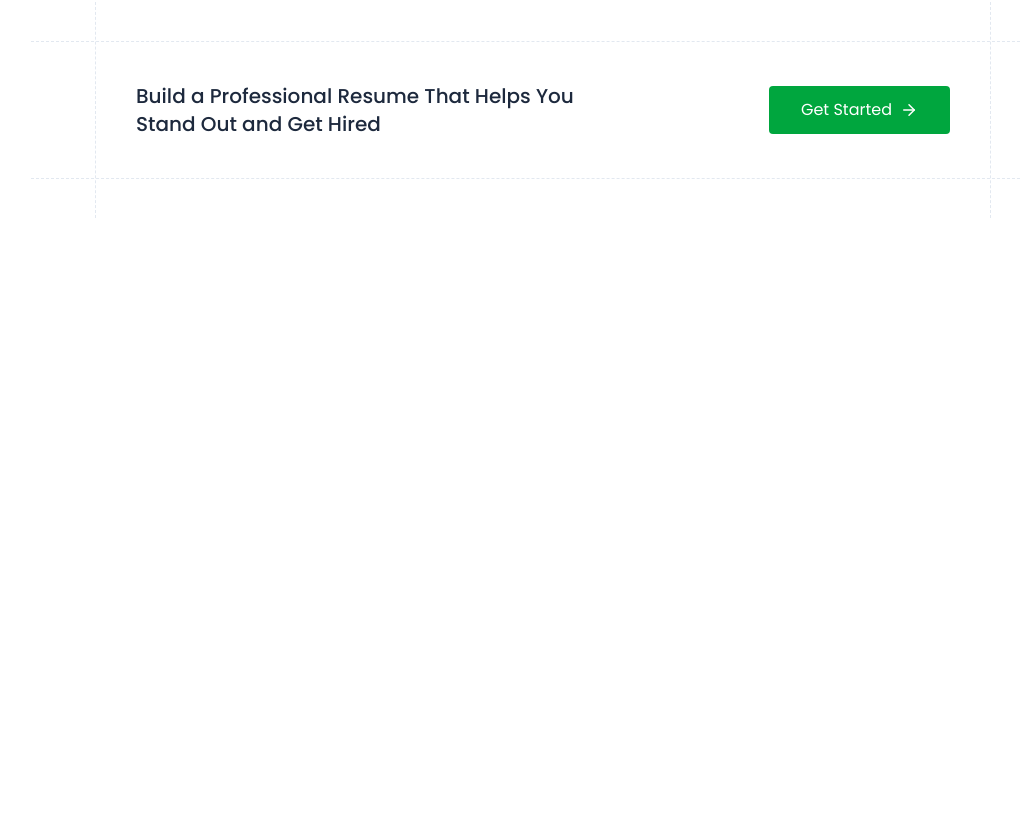
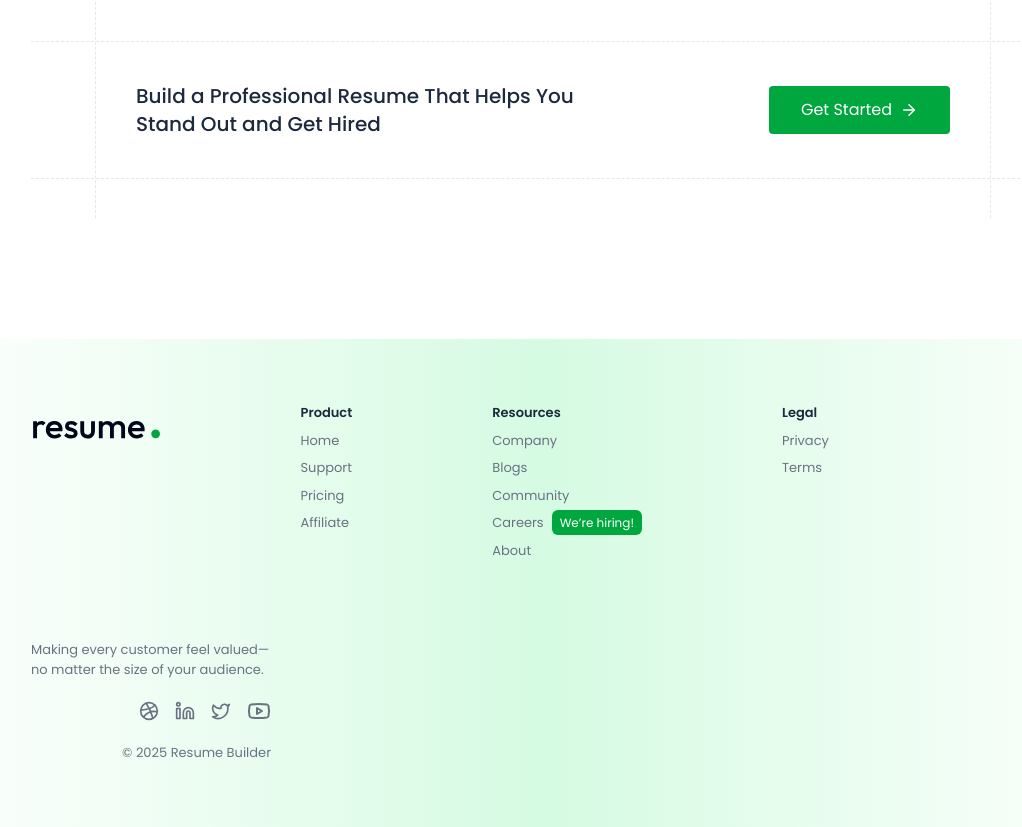
Before and after one commit to UjjwalShakeya/resume_builder, a React (Vite) app in the folder client/: page / in a window 1280 px wide. Shown: the part 2131-2958 px from the top of the page, without its empty margins (97-1119 px from the left). Before the commit the page ends 2349 px from the top, so only its background shows below. Built offline with nearby package versions, Linux system fonts and the light colour scheme.

Commit message:
feat(ui): add Footer component, align theme colors, update content, and complete Home page UI

```diff
--- /dev/null
+++ b/client/src/components/home/Footer.jsx
@@ -0,0 +1,86 @@
+
+const Footer = () => {
+    return (
+
+        <>
+            <footer className="flex flex-wrap justify-center lg:justify-between overflow-hidden gap-10 md:gap-20 py-16 px-6 md:px-16 lg:px-24 xl:px-32 text-[13px] text-gray-500 bg-gradient-to-r from-white via-green-200/60 to-white mt-40">
+                <div className="flex flex-wrap items-start gap-10 md:gap-[60px] xl:gap-[140px]">
+                    <a href="#">
+                        <img src="/logo.svg" alt="logo"  className="h-11 w-auto" />
+                    </a>
+                    <div>
+                        <p className="text-slate-800 font-semibold">Product</p>
+                        <ul className="mt-2 space-y-2">
+                            <li><a href="/" className="hover:text-green-600 transition">Home</a></li>
+                            <li><a href="/" className="hover:text-green-600 transition">Support</a></li>
+                            <li><a href="/" className="hover:text-green-600 transition">Pricing</a></li>
+                            <li><a href="/" className="hover:text-green-600 transition">Affiliate</a></li>
+                        </ul>
+                    </div>
+                    <div>
+                        <p className="text-slate-800 font-semibold">Resources</p>
+                        <ul className="mt-2 space-y-2">
+                            <li><a href="/" className="hover:text-green-600 transition">Company</a></li>
+                            <li><a href="/" className="hover:text-green-600 transition">Blogs</a></li>
+                            <li><a href="/" className="hover:text-green-600 transition">Community</a></li>
+                            <li><a href="/" className="hover:text-green-600 transition">Careers<span className="text-xs text-white bg-green-600 rounded-md ml-2 px-2 py-1">We’re hiring!</span></a></li>
+                            <li><a href="/" className="hover:text-green-600 transition">About</a></li>
+                        </ul>
+                    </div>
+                    <div>
+                        <p className="text-slate-800 font-semibold">Legal</p>
+                        <ul className="mt-2 space-y-2">
+                            <li><a href="/" className="hover:text-green-600 transition">Privacy</a></li>
+                            <li><a href="/" className="hover:text-green-600 transition">Terms</a></li>
+                        </ul>
+                    </div>
+                </div>
+                <div className="flex flex-col max-md:items-center max-md:text-center gap-2 items-end">
+                    <p className="max-w-60">Making every customer feel valued—no matter the size of your audience.</p>
+                    <div className="flex items-center gap-4 mt-3">
+                        <a href="https://dribbble.com" target="_blank" rel="noreferrer">
+                            <svg xmlns="http://www.w3.org/2000/svg" width="24" height="24" viewBox="0 0 24 24" fill="none" stroke="currentColor" strokeWidth="2" strokeLinecap="round" strokeLinejoin="round" className="lucide lucide-dribbble size-5 hover:text-green-500" aria-hidden="true">
+                                <circle cx="12" cy="12" r="10"></circle>
+                                <path d="M19.13 5.09C15.22 9.14 10 10.44 2.25 10.94"></path>
+                                <path d="M21.75 12.84c-6.62-1.41-12.14 1-16.38 6.32"></path>
+                                <path d="M8.56 2.75c4.37 6 6 9.42 8 17.72"></path>
+                            </svg>
+                        </a>
+                        <a href="https://www.linkedin.com/company" target="_blank" rel="noreferrer">
+                            <svg xmlns="http://www.w3.org/2000/svg" width="24" height="24" viewBox="0 0 24 24" fill="none" stroke="currentColor" strokeWidth="2" strokeLinecap="round" strokeLinejoin="round" className="lucide lucide-linkedin size-5 hover:text-green-500" aria-hidden="true">
+                                <path d="M16 8a6 6 0 0 1 6 6v7h-4v-7a2 2 0 0 0-2-2 2 2 0 0 0-2 2v7h-4v-7a6 6 0 0 1 6-6z"></path>
+                                <rect width="4" height="12" x="2" y="9"></rect>
+                                <circle cx="4" cy="4" r="2"></circle>
+                            </svg>
+                        </a>
+                        <a href="https://x.com" target="_blank" rel="noreferrer">
+                            <svg xmlns="http://www.w3.org/2000/svg" width="24" height="24" viewBox="0 0 24 24" fill="none" stroke="currentColor" strokeWidth="2" strokeLinecap="round" strokeLinejoin="round" className="lucide lucide-twitter size-5 hover:text-green-500" aria-hidden="true">
+                                <path
+                                    d="M22 4s-.7 2.1-2 3.4c1.6 10-9.4 17.3-18 11.6 2.2.1 4.4-.6 6-2C3 15.5.5 9.6 3 5c2.2 2.6 5.6 4.1 9 4-.9-4.2 4-6.6 7-3.8 1.1 0 3-1.2 3-1.2z">
+                                </path>
+                            </svg>
+                        </a>
+                        <a href="https://www.youtube.com" target="_blank" rel="noreferrer">
+                            <svg xmlns="http://www.w3.org/2000/svg" width="24" height="24" viewBox="0 0 24 24" fill="none" stroke="currentColor" strokeWidth="2" strokeLinecap="round" strokeLinejoin="round" className="lucide lucide-youtube size-6 hover:text-green-500" aria-hidden="true">
+                                <path d="M2.5 17a24.12 24.12 0 0 1 0-10 2 2 0 0 1 1.4-1.4 49.56 49.56 0 0 1 16.2 0A2 2 0 0 1 21.5 7a24.12 24.12 0 0 1 0 10 2 2 0 0 1-1.4 1.4 49.55 49.55 0 0 1-16.2 0A2 2 0 0 1 2.5 17">
+                                </path>
+                                <path d="m10 15 5-3-5-3z"></path>
+                            </svg>
+                        </a>
+                    </div>
+                    <p className="mt-3 text-center">© 2025 Resume Builder</p>
+                </div>
+            </footer>
+
+            <style>{`
+                @import url('https://fonts.googleapis.com/css2?family=Poppins:ital,wght@0,100;0,200;0,300;0,400;0,500;0,600;0,700;0,800;0,900;1,100;1,200;1,300;1,400;1,500;1,600;1,700;1,800;1,900&display=swap');
+
+                * {
+                    font-family: 'Poppins', sans-serif;
+                }
+            `}</style>
+        </>
+    )
+}
+
+export default Footer;
--- a/client/src/pages/Home.jsx
+++ b/client/src/pages/Home.jsx
@@ -3,6 +3,7 @@
 import Features from "../components/home/Features"
 import Testimonial from "../components/home/Testimonial"
 import CallToAction from "../components/home/CallToAction"
+import Footer from "../components/home/Footer"
 
 const Home = () => {
 
@@ -13,6 +14,7 @@
             <Features />
             <Testimonial/>
             <CallToAction />
+            <Footer />
         </div>
     )
 }
```
